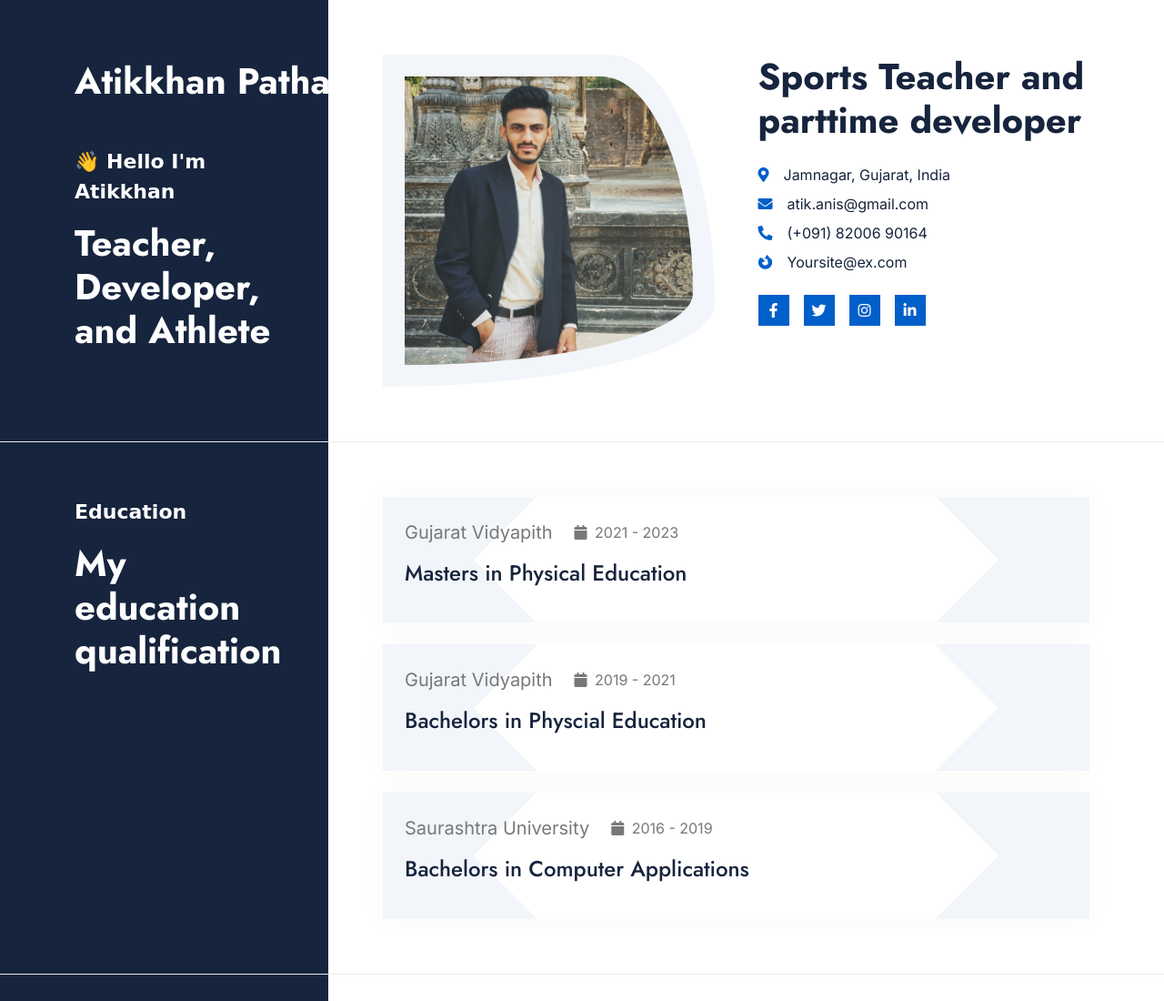
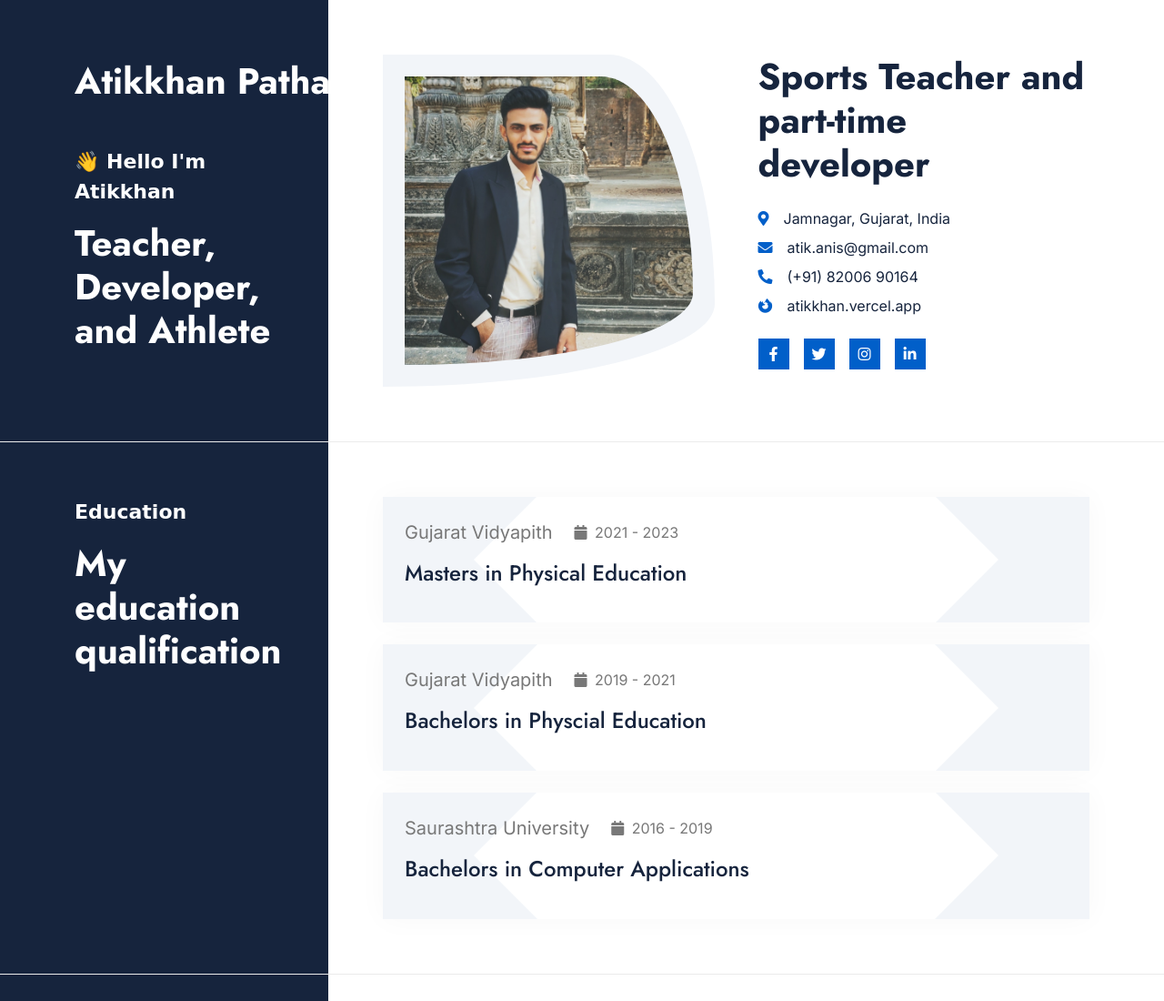
Before and after one commit to atikkhan92/atikkhan, a plain HTML site: page index.html in a window 1280 px wide. Shown: the top 1100 px of the page at 91% size. Drawn offline with nearby package versions, Linux system fonts and the light colour scheme; a web font is replaced by a local one.

Commit message:
Update index.html

```diff
--- a/index.html
+++ b/index.html
@@ -79,7 +79,7 @@
                                     </div>
                                 </div>
                                 <div class="col-xl-6 wow fadeInUp" data-wow-delay="0.3s">
-                                    <h1 class="display-6 mb-4">Sports Teacher and parttime developer</h1>
+                                    <h1 class="display-6 mb-4">Sports Teacher and part-time developer</h1>
                                     <p class="mb-4">
                                     </p>
                                     <div class="d-flex align-items-center mb-2">
@@ -92,11 +92,11 @@
                                     </div>
                                     <div class="d-flex align-items-center mb-2">
                                         <i class="fa fa-phone-alt text-primary me-3"></i>
-                                        <p class="text-dark mb-0">(+091) 82006 90164</p>
+                                        <p class="text-dark mb-0">(+91) 82006 90164</p>
                                     </div>
                                     <div class="d-flex align-items-center mb-4">
                                         <i class="fab fa-firefox-browser text-primary me-3"></i>
-                                        <p class="text-dark mb-0">Yoursite@ex.com</p>
+                                        <p class="text-dark mb-0">atikkhan.vercel.app</p>
                                     </div>
                                     <div class="d-flex">
                                         <a class="btn btn-primary btn-sm-square me-3" href="https://facebook.com/atikkhanpathan.1998"><i class="fab fa-facebook-f text-white"></i></a>
@@ -874,4 +874,5 @@
         <script src="js/main.js"></script>
     </body>
 
+
 </html>
```
